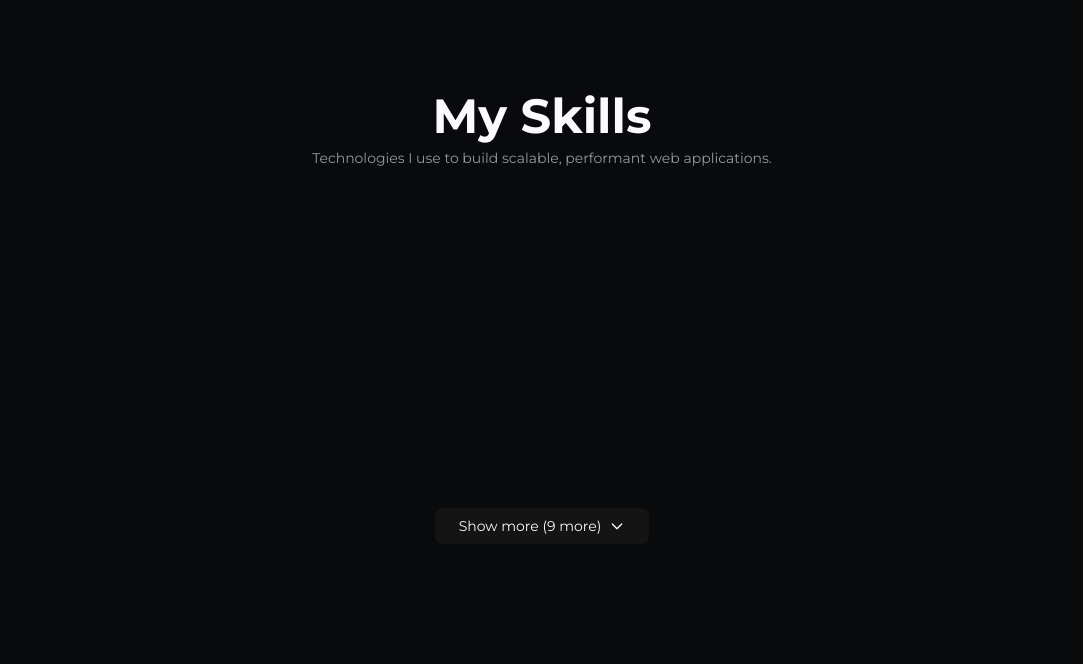
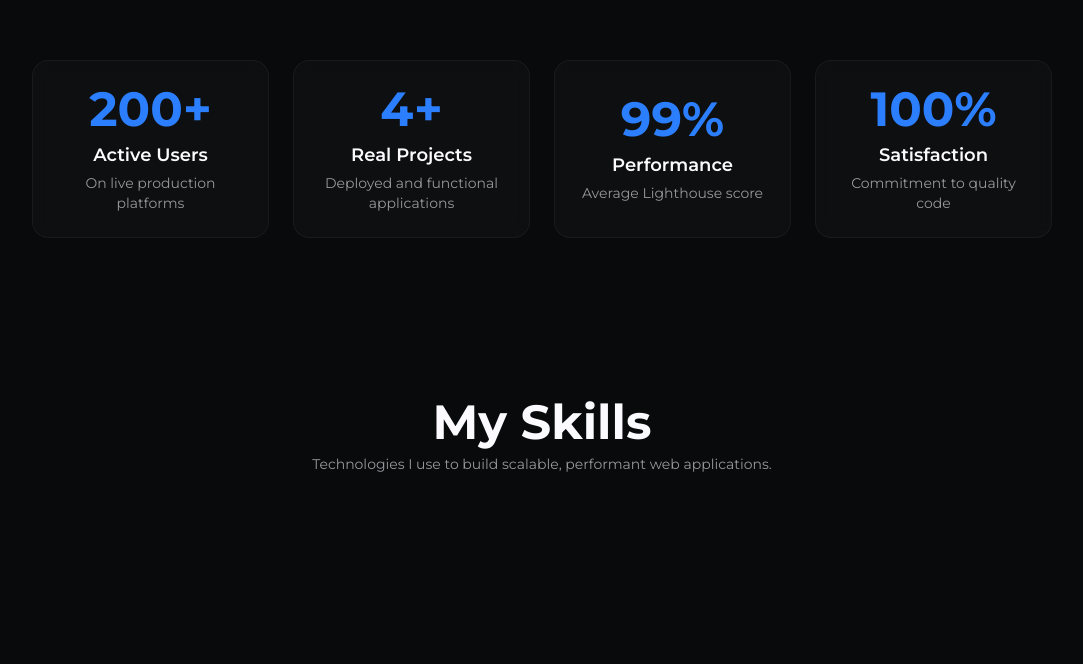
Before and after one commit to ZenenContreras/portfolio, a React (Vite) app: page / in a window 1280 px wide. Shown: the part 776-1440 px from the top of the page, without its empty margins (98-1181 px from the left). Built offline with nearby package versions, Linux system fonts and the light colour scheme; what tailwind-animations would draw is missing.

Commit message:
feat: Add new Education and Metrics sections to the portfolio, integrate them into the home page, and update existing project descriptions and animations.

```diff
--- /dev/null
+++ b/src/components/Education.jsx
@@ -0,0 +1,91 @@
+import React from 'react'
+import gsap from 'gsap'
+import { useGSAP } from '@gsap/react'
+
+export default function Education() {
+
+    useGSAP(() => {
+        // Animation for the vertical line
+        gsap.fromTo(".timeline-line",
+            { scaleY: 0 },
+            {
+                scaleY: 1,
+                duration: 1.5,
+                ease: "none",
+                scrollTrigger: {
+                    trigger: ".education-section",
+                    start: "top 70%",
+                    end: "bottom 80%",
+                    scrub: true
+                }
+            }
+        );
+
+        // Animation for timeline items
+        const items = gsap.utils.toArray('.education-item');
+        items.forEach((item, index) => {
+            gsap.fromTo(item,
+                { opacity: 0, x: index % 2 === 0 ? -50 : 50 },
+                {
+                    opacity: 1,
+                    x: 0,
+                    duration: 1,
+                    scrollTrigger: {
+                        trigger: item,
+                        start: "top 85%",
+                        toggleActions: "play none none reverse"
+                    }
+                }
+            );
+        });
+    }, []);
+
+    const educationData = [
+        {
+            year: "2022 - Present",
+            title: "System Engineering",
+            institution: "Universidad Del Norte",
+            description: "Focus on software architecture, algorithms, and full-stack development. Active participation in research projects."
+        },
+        {
+            year: "2024",
+            title: "Academic Exchange",
+            institution: "Exchange University (International/National)",
+            description: "Semester focused on advanced, Artificial Intelligence,  technical specialization, international networking, and adaptation to new engineering methodologies."
+        }
+    ];
+
+    return (
+        <section id="education" className="education-section w-full max-w-[1100px] py-22 px-4 sm:px-6 lg:px-10 flex flex-col items-center">
+            <div className="flex flex-col gap-2 mb-12 text-center">
+                <h1 className="text-3xl lg:text-5xl font-bold text-center text-white">My <span className="text-blue-500">Education</span></h1>
+                <span className="text-sm text-[#95999d] text-center">Academic background and lifelong learning journey.</span>
+            </div>
+
+            <div className="relative w-full max-w-[800px]">
+                {/* Vertical Line */}
+                <div className="timeline-line absolute left-1/2 transform -translate-x-1/2 w-0.5 h-full bg-blue-500/30 origin-top hidden md:block"></div>
+
+                <div className="flex flex-col gap-12 md:gap-24">
+                    {educationData.map((edu, index) => (
+                        <div key={index} className={`education-item relative flex flex-col md:flex-row items-center ${index % 2 === 0 ? 'md:flex-row-reverse' : ''}`}>
+                            {/* Dot on line */}
+                            <div className="absolute left-1/2 transform -translate-x-1/2 w-4 h-4 bg-blue-500 rounded-full border-4 border-[#090a0c] z-10 hidden md:block"></div>
+
+                            {/* Content Card */}
+                            <div className={`w-full md:w-[45%] p-6 bg-[#141414]/50 border border-white/5 rounded-2xl backdrop-blur-sm md:text-left`}>
+                                <span className="text-blue-500 font-mono text-sm mb-2 block">{edu.year}</span>
+                                <h3 className="text-xl font-bold text-[#FAFAFF] mb-1">{edu.title}</h3>
+                                <h4 className="text-md text-blue-400/80 mb-3">{edu.institution}</h4>
+                                <p className="text-sm text-[#95999d] leading-relaxed">{edu.description}</p>
+                            </div>
+
+                            {/* Spacer for empty side */}
+                            <div className="hidden md:block w-[45%]"></div>
+                        </div>
+                    ))}
+                </div>
+            </div>
+        </section>
+    )
+}
--- a/src/components/Home.jsx
+++ b/src/components/Home.jsx
@@ -40,11 +40,11 @@ function Home () {
             gsap.fromTo('#cloud', {
             x: 200, opacity: 0
         },{
-            x: 0, duration: 1, opacity: 1,
+            x: 0, duration: 4, opacity: 1,
             scrollTrigger: {
                 trigger: '#cloud',
                 start: 'top 60%',
-                end: 'top 50%',
+                end: 'botton 50%',
                 scrub: true
             }
         })
--- /dev/null
+++ b/src/components/Metrics.jsx
@@ -0,0 +1,72 @@
+import React, { useRef } from 'react'
+import gsap from 'gsap'
+import { useGSAP } from '@gsap/react'
+
+const MetricCard = ({ value, label, suffix = "", description }) => {
+    const countRef = useRef(null);
+
+    useGSAP(() => {
+        gsap.fromTo(countRef.current,
+            { innerText: 0 },
+            {
+                innerText: value,
+                duration: 2,
+                ease: "power2.out",
+                snap: { innerText: 1 },
+                scrollTrigger: {
+                    trigger: countRef.current,
+                    start: "top 90%",
+                }
+            }
+        );
+    }, [value]);
+
+    return (
+        <div className="flex flex-col items-center text-center justify-center p-6 bg-[#141414]/50 border border-white/5 rounded-2xl backdrop-blur-sm hover:border-blue-500/30 transition-colors duration-300">
+            <div className="text-4xl lg:text-5xl font-bold text-blue-500 mb-2">
+                <span ref={countRef}>0</span>{suffix}
+            </div>
+            <div className="text-lg font-semibold text-[#FAFAFF] mb-1">{label}</div>
+            <div className="text-sm text-[#95999d] text-center">{description}</div>
+        </div>
+    )
+}
+
+export default function Metrics() {
+    const metrics = [
+        {
+            value: 200,
+            suffix: "+",
+            label: "Active Users",
+            description: "On live production platforms"
+        },
+        {
+            value: 4,
+            suffix: "+",
+            label: "Real Projects",
+            description: "Deployed and functional applications"
+        },
+        {
+            value: 99,
+            suffix: "%",
+            label: "Performance",
+            description: "Average Lighthouse score"
+        },
+        {
+            value: 100,
+            suffix: "%",
+            label: "Satisfaction",
+            description: "Commitment to quality code"
+        }
+    ];
+
+    return (
+        <section id="metrics" className="w-full max-w-[1100px] py-16 px-4 sm:px-6 lg:px-10">
+            <div className="grid grid-cols-2 lg:grid-cols-4 gap-6">
+                {metrics.map((metric, index) => (
+                    <MetricCard key={index} {...metric} />
+                ))}
+            </div>
+        </section>
+    )
+}
--- a/src/components/Projects.jsx
+++ b/src/components/Projects.jsx
@@ -25,7 +25,7 @@ function Projects() {
         {
             "name": "Tout Á Un Clic La | Full-stack e-commerce",
             "id" : 1,
-            "Description": "Latin products in Montreal. Scaled to 100+ active users with real-time inventory tracking, secure payment integration, and optimized performance.", "Tech": [
+            "Description": "Latin products in Montreal. Scaled to 200+ active users with real-time inventory tracking, secure payment integration, and optimized performance.", "Tech": [
                 { "name": "Next.js", "icon": "/SkillsLogo/nextjs.svg", "color": "#141414" },
                 { "name": "Express.js", "icon": "/SkillsLogo/express.svg", "color": "#141414" },
                 { "name": "Tailwind CSS", "icon": "/SkillsLogo/tailwindcss.svg", "color": "#003159" },
--- a/src/pages/HomePage.jsx
+++ b/src/pages/HomePage.jsx
@@ -2,16 +2,22 @@ import React from 'react'
 import Home from '../components/Home.jsx'
 import Skills from '../components/Skills.jsx'
 import Projects from '../components/Projects.jsx'
+import Metrics from '../components/Metrics.jsx'
+import Education from '../components/Education.jsx'
 
 
 export default function HomePage() {
     return (
         <>
-            <Home/>
+            <Home />
+
+            <Metrics />
 
             <Skills />
 
             <Projects />
+
+            <Education />
         </>
     )
 }
```
